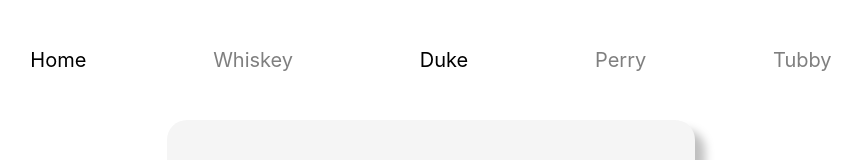
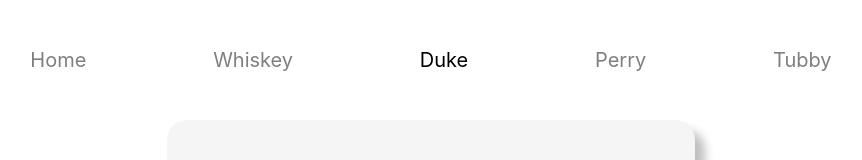
Before and after one commit to quentinikeno/Springboard-SEC-Unit-41.2-React-Router-Patterns-Exercise, a React (Create React App) app in the folder dog-finder/: page /dogs/duke in a window 1280 px wide. Shown: the top 160 px of the page, without its empty margins (209-1071 px from the left). Built offline with nearby package versions, Linux system fonts and the light colour scheme.

Commit message:
Add exact to NavLinks

```diff
--- a/dog-finder/src/Navbar.js
+++ b/dog-finder/src/Navbar.js
@@ -4,9 +4,11 @@ import "./Navbar.css";
 const Navbar = ({ names }) => {
 	return (
 		<nav className="Navbar">
-			<NavLink to="/dogs">Home</NavLink>
+			<NavLink exact to="/dogs">
+				Home
+			</NavLink>
 			{names.map((name) => (
-				<NavLink to={`/dogs/${name.toLowerCase()}`} key={name}>
+				<NavLink exact to={`/dogs/${name.toLowerCase()}`} key={name}>
 					{name}
 				</NavLink>
 			))}
```
